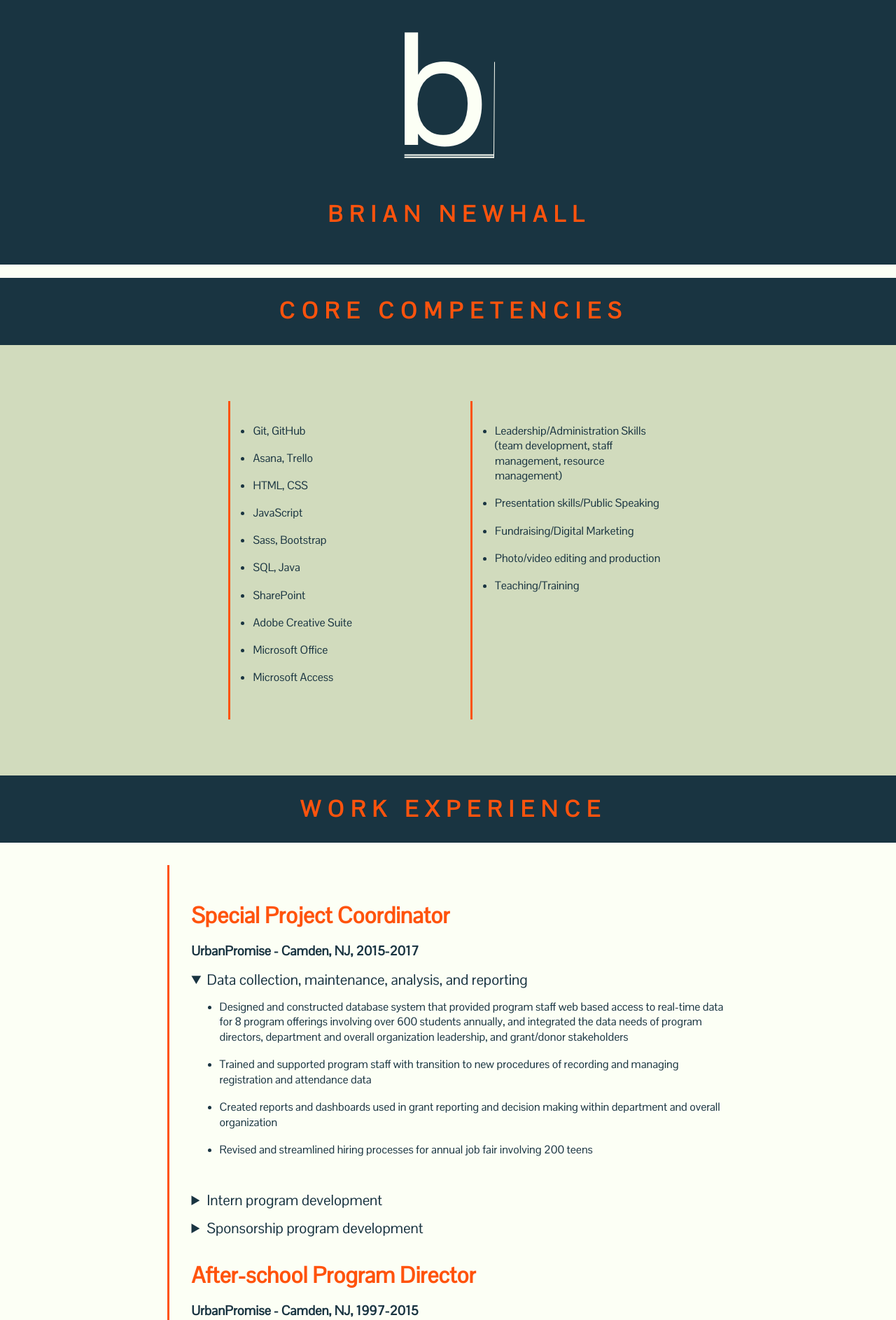
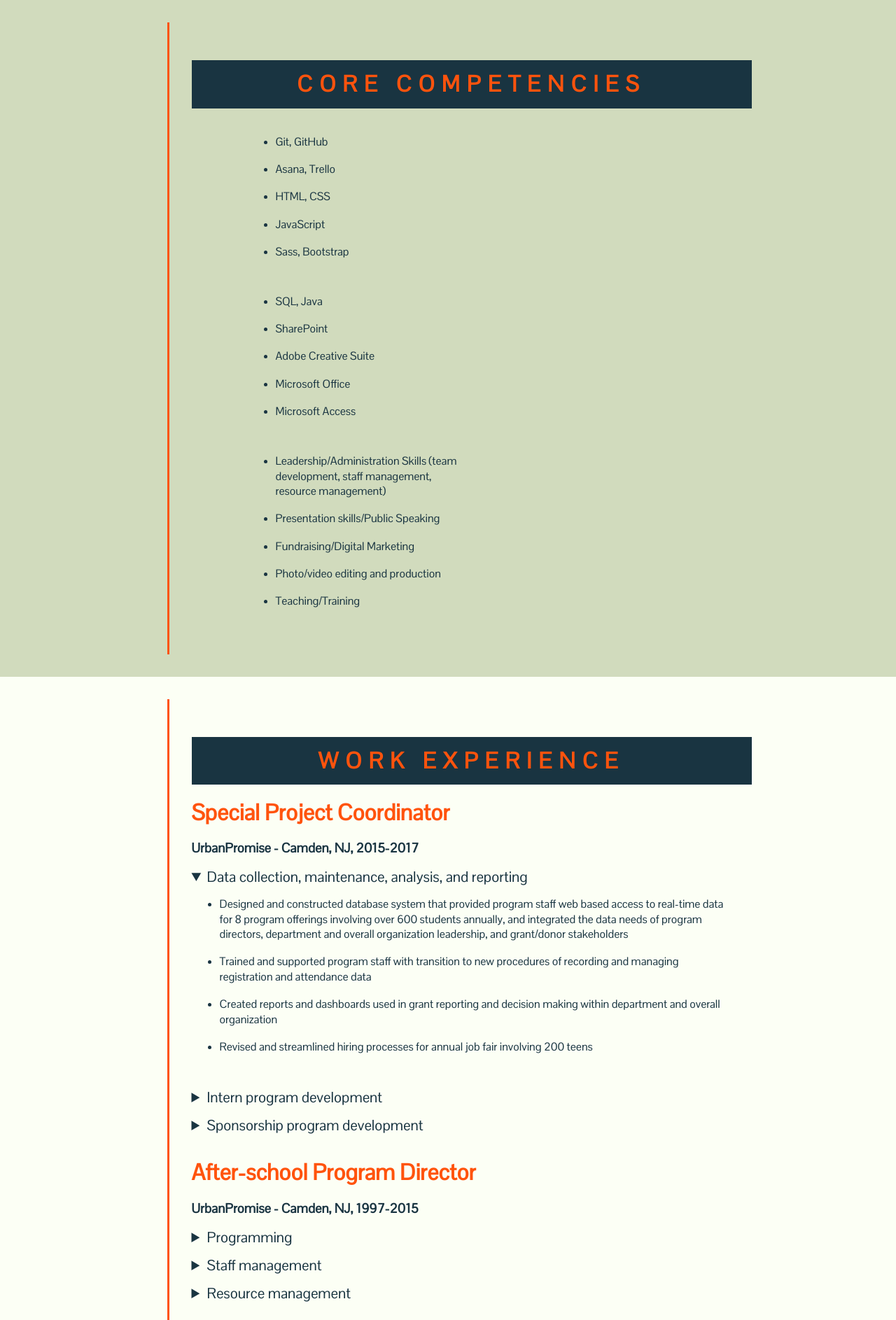
Before and after one commit to Briannewhall/Brian-Newhall, a PHP site: page /resume.html in a window 1280 px wide. Shown: the part 83-1969 px from the top of the page at 70% size. Run offline with PHP 8.4, Linux system fonts and the light colour scheme.

Commit message:
Adjust Resume Layout

```diff
--- a/resume.html
+++ b/resume.html
@@ -17,33 +17,26 @@
 
 </header>
 <body>
-<div class=sectionBlue>
-	<img src="images/b-logo.png">
-	<h1 class="orange">Brian Newhall</h1>
-</div>
-<br>
-<section class="orange">
-	<h1 >CORE COMPETENCIES</h1>
-</section>
 
 <div class="darksection section">
 
-		<div class="section">
-
-			<ul class="skills flexResume">
+		<div class="flexResume">
+			<h1 class="orange">CORE COMPETENCIES</h1>
+			<ul class="skills ">
 				<li>Git, GitHub</li>
 				<li>Asana, Trello</li>
 				<li>HTML, CSS</li>
 				<li>JavaScript</li>
 				<li>Sass, Bootstrap</li>
-
+			</ul>
+			<ul class="skills">
 				<li>SQL, Java</li>
 				<li>SharePoint</li>
 				<li>Adobe Creative Suite</li>
 				<li>Microsoft Office</li>
 				<li>Microsoft Access</li>
 			</ul>
-			<ul class="skills flexResume">
+			<ul class="skills">
 				<li>Leadership/Administration Skills (team development, staff management, resource management)</li>
 				<li>Presentation skills/Public Speaking</li>
 				<li>Fundraising/Digital Marketing</li>
@@ -53,13 +46,11 @@
 
 		</div>
 </div>
-<section class="orange">
-	<h1 >WORK EXPERIENCE</h1>
-</section>
+
 <div class="section">
 
 	<div class="flexResume">
-
+		<h1 class="orange">WORK EXPERIENCE</h1>
 		<h1>Special Project Coordinator</h1>
   	<div></div>
 	  	<h3>UrbanPromise - Camden, NJ, 2015-2017</h3>
@@ -137,13 +128,11 @@
 		</details>
 	</div>
 </div>
-<section class="orange">
-	<h1 >EDUCATION / CERTIFICATION</h1>
-</section>
 
 <div class="darksection section">
+
 	<div class="flexResume">
-
+		   	<h1 class="orange">EDUCATION / CERTIFICATION</h1>
 			<h1>Microsoft Web Developer</h1>
 			<h3>Camden county college career training, <a href="https://www.ed2go.com">ed2go.com</a></h3>
 			<ul>
--- a/styles.css
+++ b/styles.css
@@ -150,5 +150,6 @@ footer{
 }
 .skills{
 	display: inline-block;
-	width: 25%;
+	width: 35%;
+	margin-left: 5em;
 }
```
